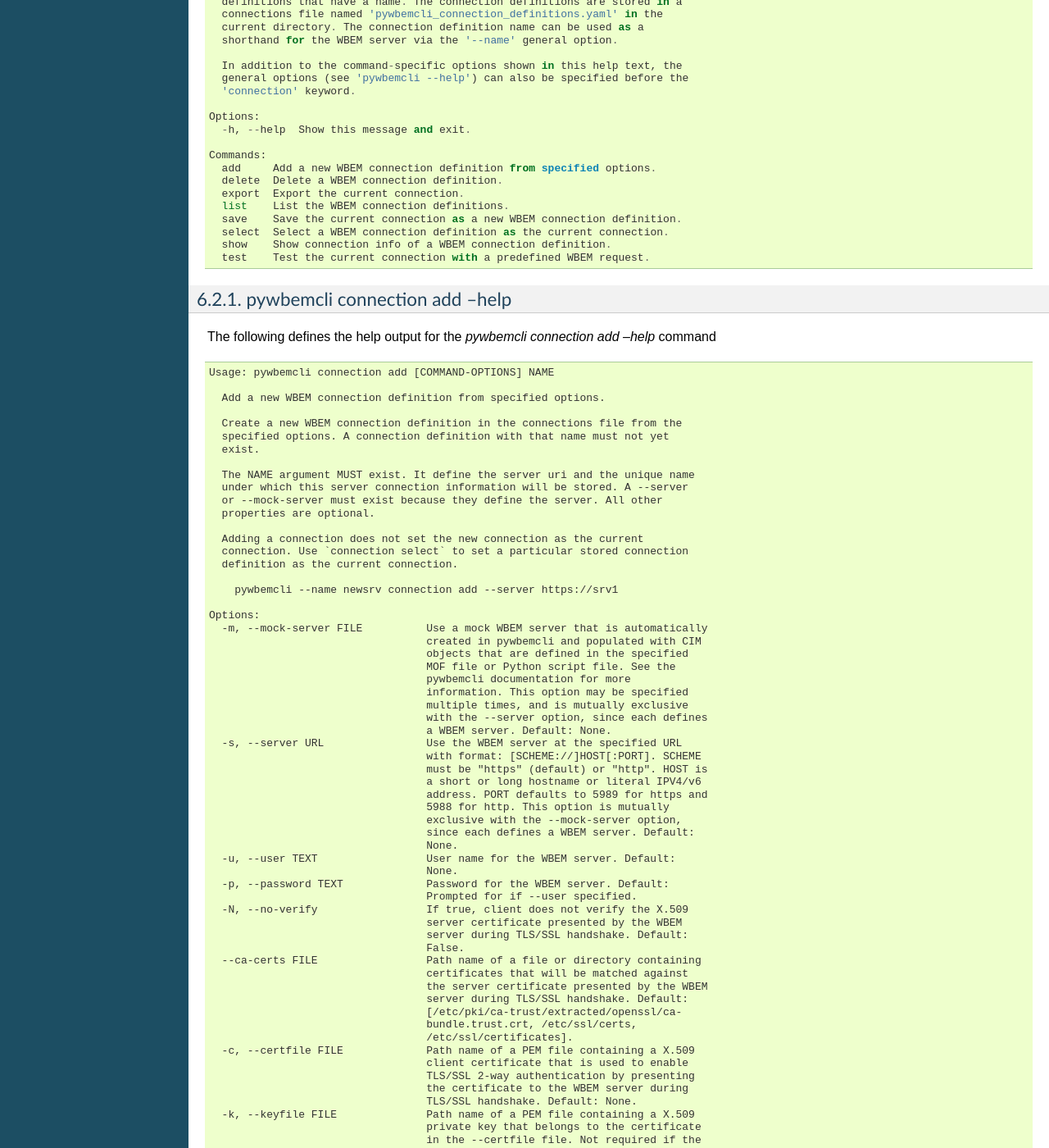
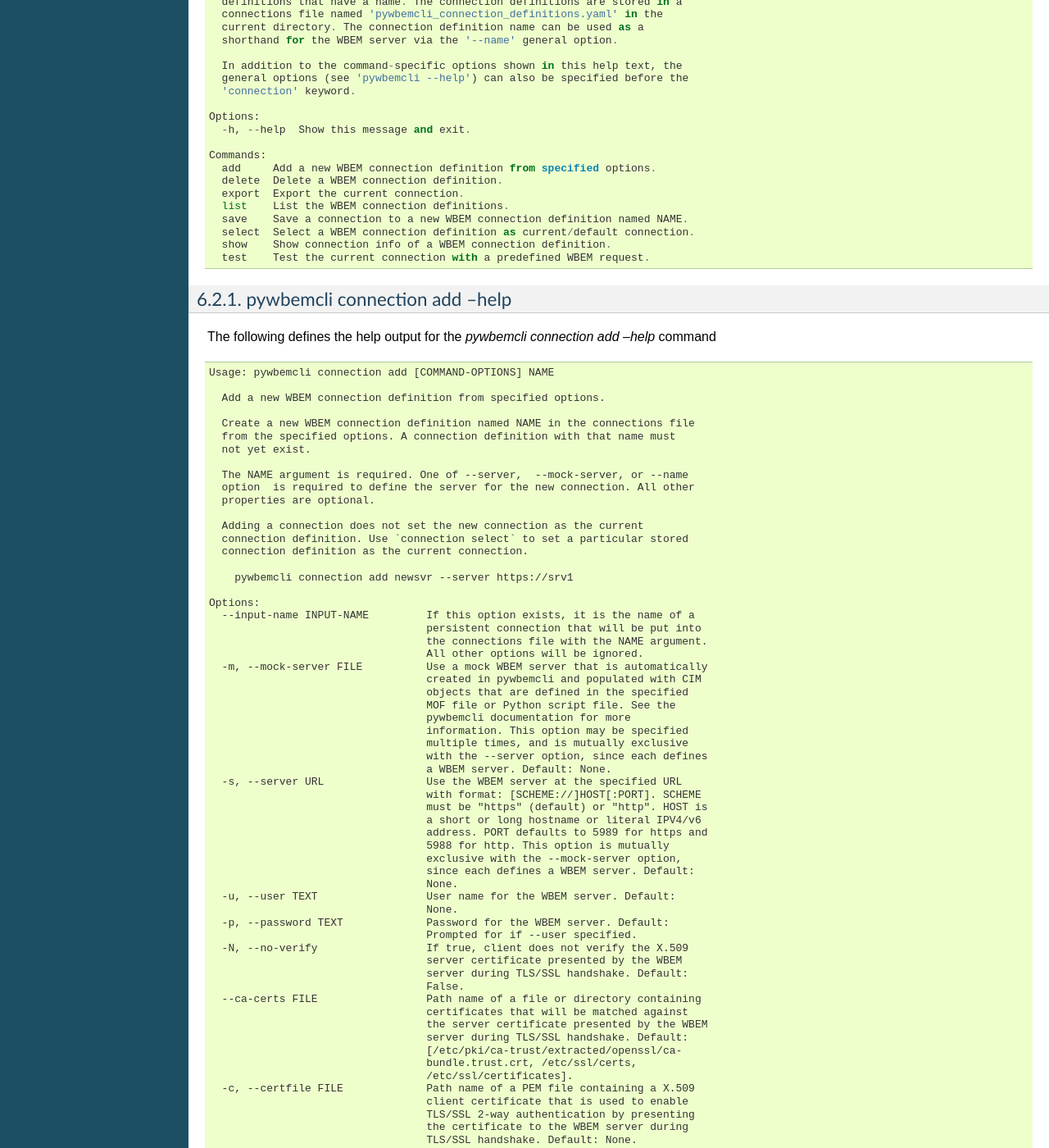
Before and after one commit to pywbem/pywbemtools, a Sphinx documentation site: the page built from docs/pywbemclicmdshelp.rst, in a window 1280 px wide and 1400 px high, scrolled down 9224 px. Shown: the whole window at 82% size. Built offline with Sphinx 7.4.7, drawn with Linux system fonts in a browser that asks for light colours; the version number could not be read and is left out; some of the changed text lies outside the part shown.

Commit message:
Changes after last review. See pr for commments.

```diff
--- a/docs/pywbemclicmdshelp.rst
+++ b/docs/pywbemclicmdshelp.rst
@@ -670,8 +670,8 @@
       delete  Delete a WBEM connection definition.
       export  Export the current connection.
       list    List the WBEM connection definitions.
-      save    Save the current connection as a new WBEM connection definition.
-      select  Select a WBEM connection definition as the current connection.
+      save    Save a connection to a new WBEM connection definition named NAME.
+      select  Select a WBEM connection definition as current/default connection.
       show    Show connection info of a WBEM connection definition.
       test    Test the current connection with a predefined WBEM request.
 
@@ -692,22 +692,25 @@
 
       Add a new WBEM connection definition from specified options.
 
-      Create a new WBEM connection definition in the connections file from the
-      specified options. A connection definition with that name must not yet
-      exist.
-
-      The NAME argument MUST exist. It define the server uri and the unique name
-      under which this server connection information will be stored. A --server
-      or --mock-server must exist because they define the server. All other
+      Create a new WBEM connection definition named NAME in the connections file
+      from the specified options. A connection definition with that name must
+      not yet exist.
+
+      The NAME argument is required. One of --server,  --mock-server, or --name
+      option  is required to define the server for the new connection. All other
       properties are optional.
 
       Adding a connection does not set the new connection as the current
-      connection. Use `connection select` to set a particular stored connection
-      definition as the current connection.
-
-        pywbemcli --name newsrv connection add --server https://srv1
-
-    Options:
+      connection definition. Use `connection select` to set a particular stored
+      connection definition as the current connection.
+
+        pywbemcli connection add newsvr --server https://srv1
+
+    Options:
+      --input-name INPUT-NAME         If this option exists, it is the name of a
+                                      persistent connection that will be put into
+                                      the connections file with the NAME argument.
+                                      All other options will be ignored.
       -m, --mock-server FILE          Use a mock WBEM server that is automatically
                                       created in pywbemcli and populated with CIM
                                       objects that are defined in the specified
@@ -864,11 +867,10 @@
       List the WBEM connection definitions.
 
       This command displays all entries in the connections file and the current
-      connection if it is not in the connections file as a table using the
-      command line output_format to define the table format.
-
-      An "!" before the name indicates the selected connection. A '!' before the
-      name indicates that it is the current connection.
+      connection if it is not in the connections file as a table.
+
+      An "!" before the name indicates the default connection. See connection
+      select. A '*' before the name indicates that it is the current connection.
 
     Options:
       -h, --help  Show this message and exit.
@@ -888,21 +890,25 @@
 
     Usage: pywbemcli connection save [COMMAND-OPTIONS] NAME
 
-      Save the current connection as a new WBEM connection definition.
+      Save a connection to a new WBEM connection definition named NAME.
 
       Create a new WBEM connection definition in the connections file from the
-      current connection with the NAME argument as connection name. A connection
-      definition with that name must not yet exist.
+      current connection or the connection definition in --input-name anamed
+      NAME. A connection definition with the name NAME must not yet exist. The
+      NAME argument is required.
 
       Examples:
 
         pywbemcli --server https://srv1 connection save mysrv
 
     Options:
-      -V, --verify  Prompt for confirmation before performing a change, to allow
-                    for verification of parameters. Default: Do not prompt for
-                    confirmation.
-      -h, --help    Show this message and exit.
+      --input-name INPUT-NAME  If this option exists, it is the name of a
+                               persistent connection that will be put into the
+                               connections file with the NAME argument.
+      -V, --verify             Prompt for confirmation before performing a change,
+                               to allow for verification of parameters. Default:
+                               Do not prompt for confirmation.
+      -h, --help               Show this message and exit.
 
 
 .. _`pywbemcli connection select --help`:
@@ -919,31 +925,31 @@
 
     Usage: pywbemcli connection select [COMMAND-OPTIONS] NAME
 
-      Select a WBEM connection definition as the current connection.
-
-      Make a named connection definition from the connections file the current
-      connection. If the NAME argument is omitted, prompt for selecting one of
-      the connection definitions in the connections file.
-
-      Selects a connection from the persistently stored set of named connections
-      if NAME exists in the store. If NAME not supplied, a list of connections
-      from the connections definition file is presented with a prompt for the
-      user to select a connection.
-
-      Selection is persistent; it is used as the server definition in commands
-      in the remainder of an interactive session and is saved in the connections
-      file and used as the current connection if there is no other server
-      definition (--server or --name or --mock-server).
-
-      Examples:
-
+      Select a WBEM connection definition as current/default connection.
+
+      Selects a connection from the persistently stored named connections if
+      NAME exists in the store. If NAME not supplied, a list of connections from
+      the connections definition file is presented with a prompt for the user to
+      select a connection.
+
+      Selection is persistent; it creates a default connection and that used as
+      the server definition in commands in the existing an interactive session
+      and is saved in the connections file and used as the current connection if
+      there is no other server definition (--server or --name or --mock-server)
+      general option.
+
+      Example:
         $ pywbemcli
-
-        pywbemcli> connection select myconn   pywbemcli> connection show
-        pywbemcli> CTRL-D   $ pywbemcli show     TODO     ...
-
-    Options:
-      -h, --help  Show this message and exit.
+        pywbemcli> connection select myconn
+        pywbemcli> :quit
+        $ pywbemcli show
+        name: myconn
+          server: http://localhost
+
+    Options:
+      -d, --default  If set, the connection is set to default in the connections
+                     file in addition to setting it as the current connection.
+      -h, --help     Show this message and exit.
 
 
 .. _`pywbemcli connection show --help`:
@@ -965,8 +971,8 @@
       This command displays the WBEM connection definition of a single
       connection as follows:
 
-      * A named connection from the WBEM connections file if NAME argument
-      exists.
+      * A named connection from the WBEM connections file if NAME argument is
+      specified.
 
       * The current connection if NAME is not provided and a current connection
       exists (selected, or defined on the command line).
```
Also changed, not shown: docs/pywbemclicommands.rst (+60 -42 lines), 2 other files.
